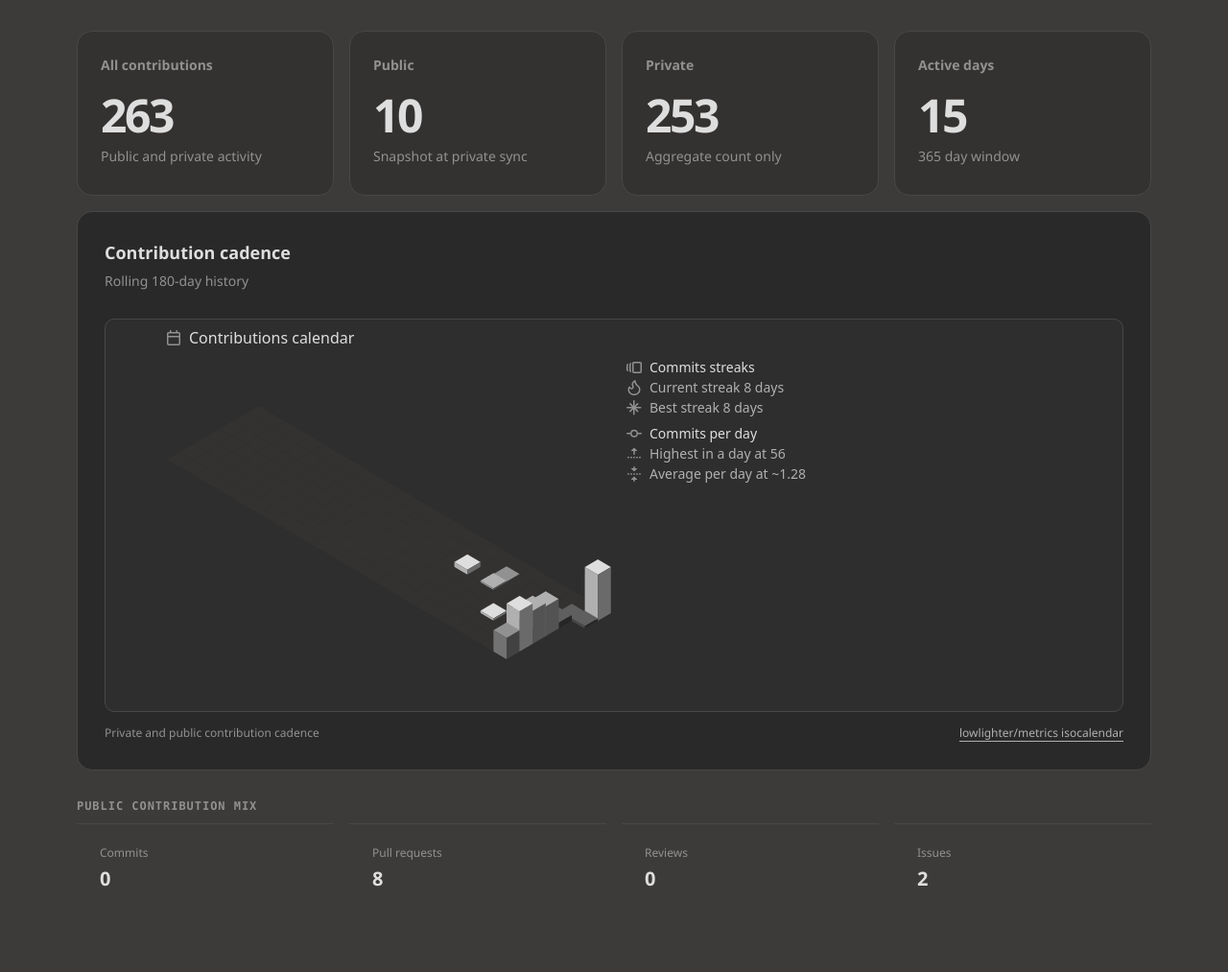
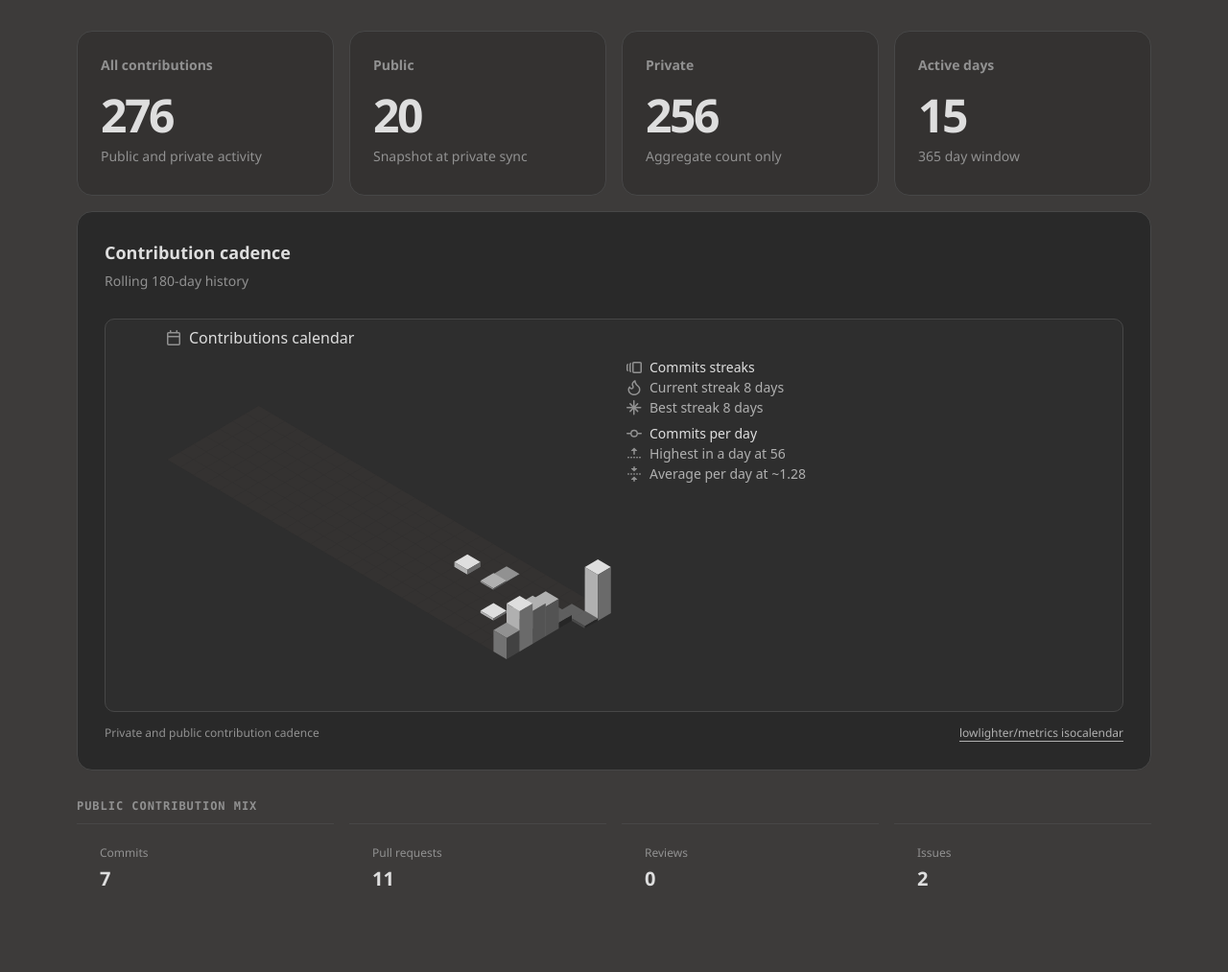
Before and after one commit to yijuchung/yijuchung.github.io, a Jekyll site: the page built from index.md, in a window 1280 px wide and 1400 px high, scrolled down 504 px. Shown: the part 173-1186 px from the top of the window at 96% size. Built offline with Jekyll 4.4.1, drawn with Linux system fonts in a browser that asks for light colours.

Commit message:
Sync contribution metrics for 0.0.1

```diff
--- a/_data/metrics.json
+++ b/_data/metrics.json
@@ -1,5 +1,5 @@
 {
-  "generated_at": "2026-07-14T20:25:15.201898Z",
+  "generated_at": "2026-07-14T22:20:26.582843Z",
   "profile": {
     "login": "yijuchung",
     "name": "Yi-Ju Chung",
@@ -14,12 +14,12 @@
     "days": 365
   },
   "totals": {
-    "contributions": 263,
-    "public_contributions": 10,
-    "private_contributions": 253,
-    "commits": 0,
+    "contributions": 276,
+    "public_contributions": 20,
+    "private_contributions": 256,
+    "commits": 7,
     "issues": 2,
-    "pull_requests": 8,
+    "pull_requests": 11,
     "pull_request_reviews": 0,
     "repositories_created": 0
   },
@@ -2583,8 +2583,8 @@
     },
     {
       "date": "2026-07-14",
-      "count": 28,
-      "level": 2,
+      "count": 41,
+      "level": 3,
       "week": 52,
       "weekday": 2
     }
```
